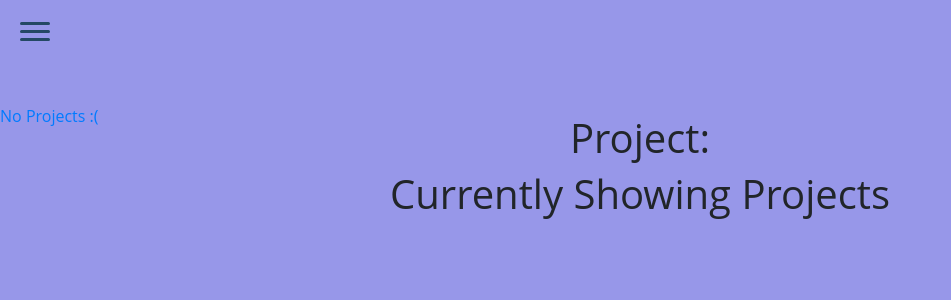
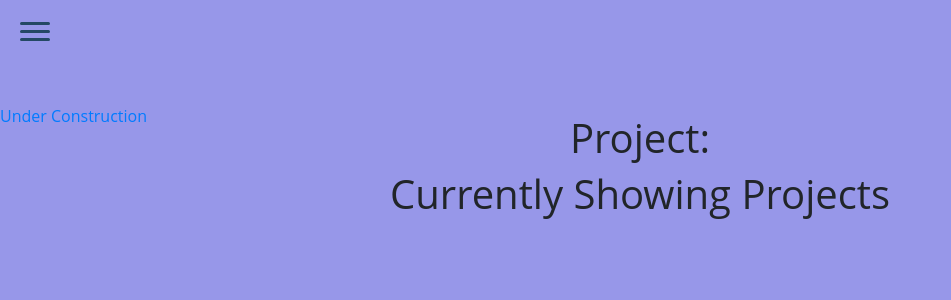
Before and after one commit to AAellen/AAellen.github.io, a Jekyll site: the page built from projects/index.html, in a window 1280 px wide. Shown: the top 300 px of the page, without its empty margins (0-951 px from the left). Built offline with Jekyll 4.4.1, drawn with Linux system fonts in a browser that asks for light colours.

Commit message:
Create empty page description

```diff
--- a/_posts/0000-01-01-empty.md
+++ b/_posts/0000-01-01-empty.md
@@ -1,6 +1,7 @@
 ---
 layout: project
-title: "No Projects :("
+title: "Under Construction"
+desciption: "This website is incomplete..."
 ---
 ##This website is still under construction :building_construction:.
 ###There are currently no projects being showcased :confused:. Please come back at a later date...
```
